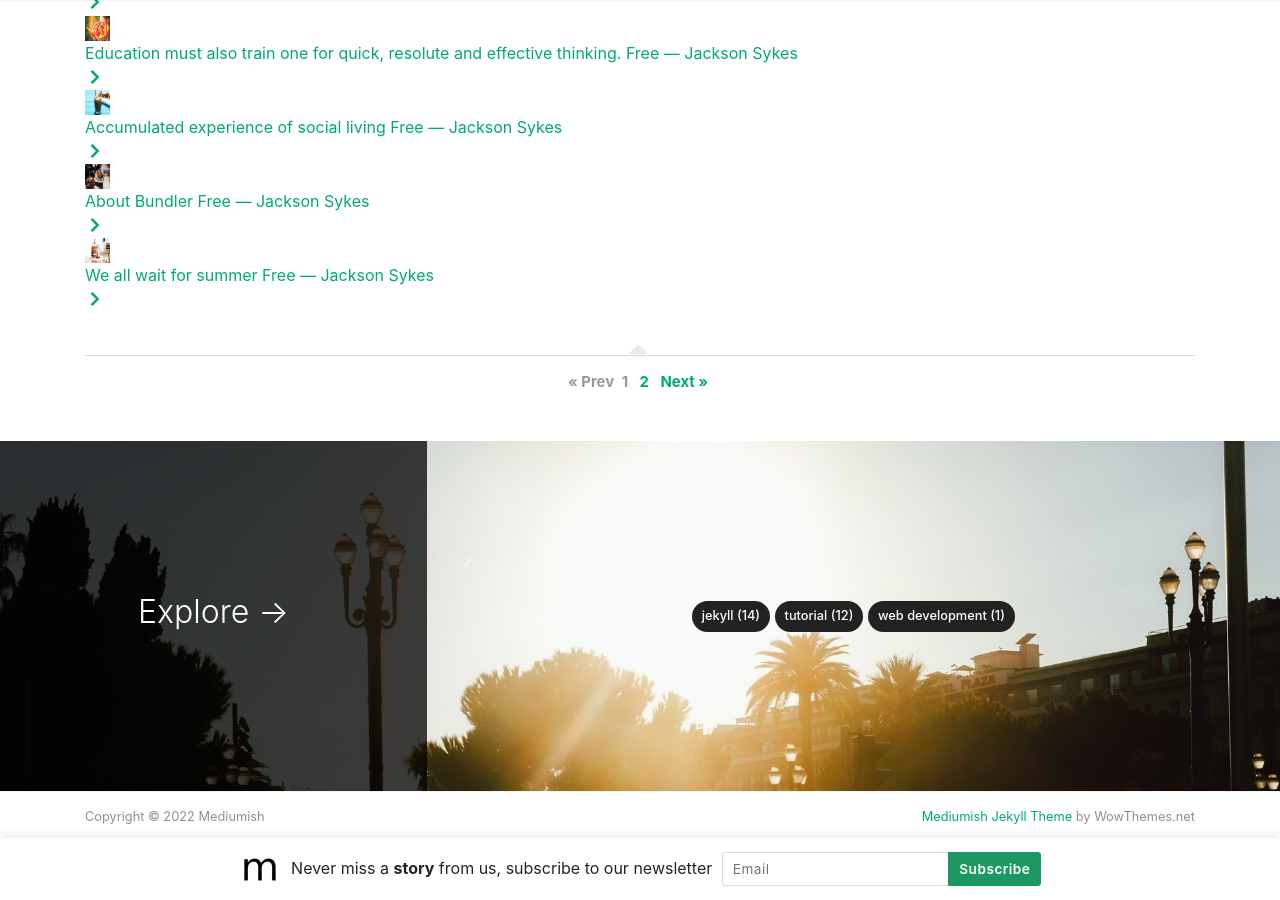
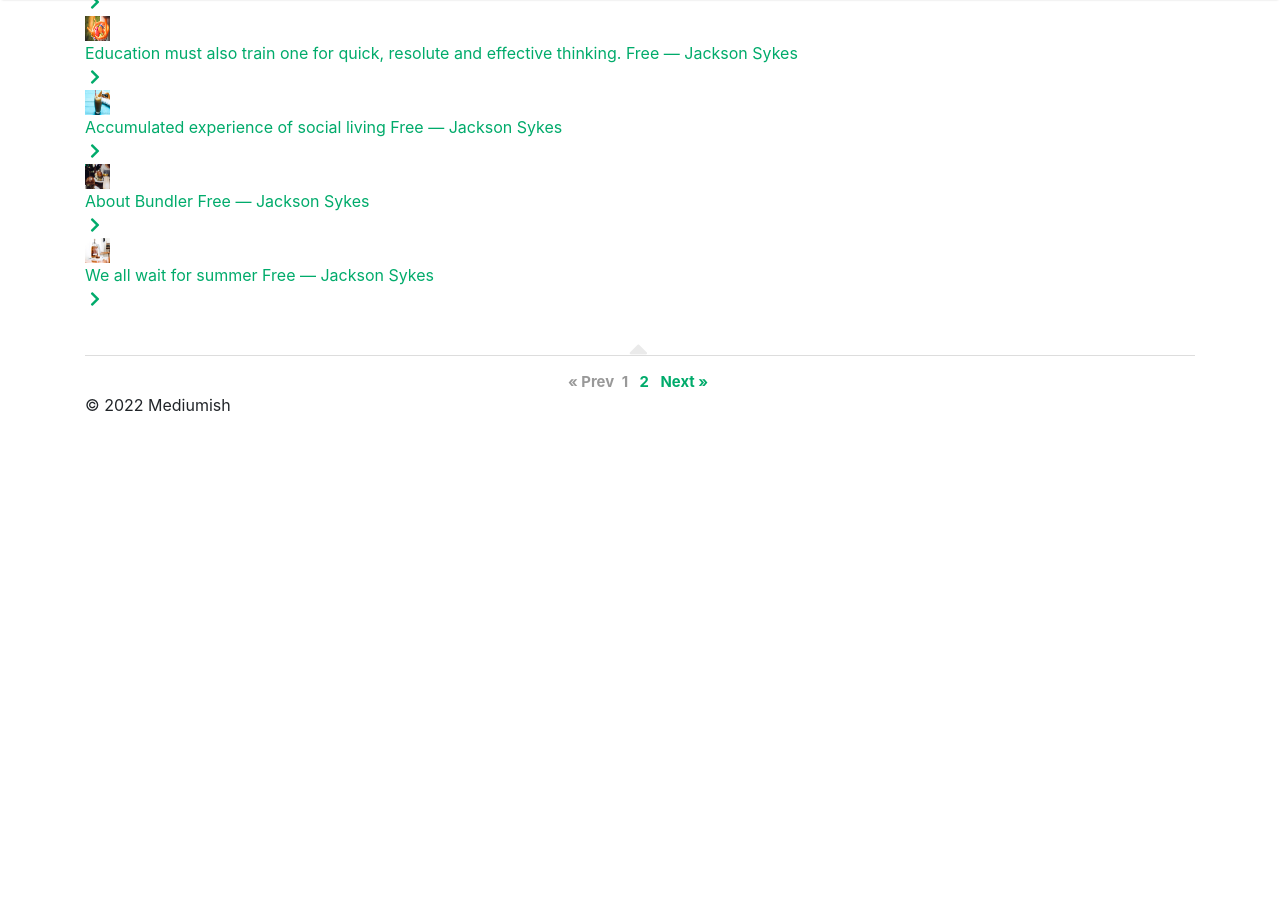
Before and after one commit to AhmadWebTech/ipa, a Jekyll site: the page built from index.html, in a window 1280 px wide and 900 px high, scrolled down 825 px. Built offline with Jekyll 4.4.1, drawn with Linux system fonts in a browser that asks for light colours; nearby versions of some CDN libraries; the list of posts is cut into pages by our own code; after the commit the page ends 1242 px from its top, so only the background shows below that.

Commit message:
Update default.html

```diff
--- a/_layouts/default.html
+++ b/_layouts/default.html
@@ -123,60 +123,13 @@ ga('send', 'pageview');
     {{ content }}
 </div>
 
-{% if site.mailchimp-list %}
-<!-- Bottom Alert Bar
-================================================== -->
-<div class="alertbar">
-	<div class="container text-center">
-		<span><img src="{{ site.baseurl }}/{{ site.logo }}" alt="{{site.title}}"> &nbsp; Never miss a <b>story</b> from us, subscribe to our newsletter</span>
-        <form action="{{site.mailchimp-list}}" method="post" name="mc-embedded-subscribe-form" class="wj-contact-form validate" target="_blank" novalidate>
-            <div class="mc-field-group">
-            <input type="email" placeholder="Email" name="EMAIL" class="required email" id="mce-EMAIL" autocomplete="on" required>
-            <input type="submit" value="Subscribe" name="subscribe" class="heart">
-            </div>
-        </form>
-	</div>
-</div>
-{% endif %}
-
-</div>
-
-<!-- Categories Jumbotron
-================================================== -->
-<div class="jumbotron fortags">
-	<div class="d-md-flex h-100">
-		<div class="col-md-4 transpdark align-self-center text-center h-100">
-            <div class="d-md-flex align-items-center justify-content-center h-100">
-                <h2 class="d-md-block align-self-center py-1 font-weight-light">Explore <span class="d-none d-md-inline">→</span></h2>
-            </div>
-		</div>
-		<div class="col-md-8 p-5 align-self-center text-center">
-            {% assign categories_list = site.categories %}
-            {% if categories_list.first[0] == null %}
-                {% for category in categories_list %}
-                    <a class="mt-1 mb-1" href="{{site.baseurl}}/categories#{{ category | url_escape | strip | replace: ' ', '-' }}">{{ category | camelcase }} ({{ site.tags[category].size }})</a>
-                {% endfor %}
-            {% else %}
-                {% for category in categories_list %}
-                    <a class="mt-1 mb-1" href="{{site.baseurl}}/categories#{{ category[0] | url_escape | strip | replace: ' ', '-' }}">{{ category[0] | camelcase }} ({{ category[1].size }})</a>
-                {% endfor %}
-            {% endif %}
-            {% assign categories_list = nil %}
-		</div>
-	</div>
-</div>
-
 <!-- Begin Footer
 ================================================== -->
-<footer class="footer">
-    <div class="container">
-        <div class="row">
-            <div class="col-md-6 col-sm-6 text-center text-lg-left">
-                Copyright © {{ site.time | date: "%Y" }} {{ site.name }}
-            </div>
-            <div class="col-md-6 col-sm-6 text-center text-lg-right">
-                <a target="_blank" href="https://www.wowthemes.net/mediumish-free-jekyll-template/">Mediumish Jekyll Theme</a> by WowThemes.net
-            </div>
+<footer class="page-footer">
+    <div class="footer-ctn">
+        <div class="copyright">
+            <span class="restore">©</span>
+            <span>{{ site.time | date: "%Y" }} {{ site.name }} </span>
         </div>
     </div>
 </footer>
```
